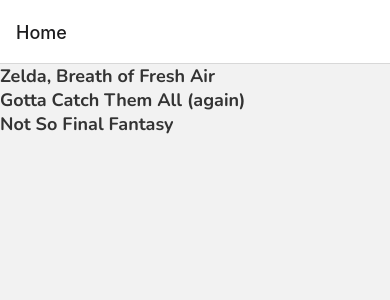
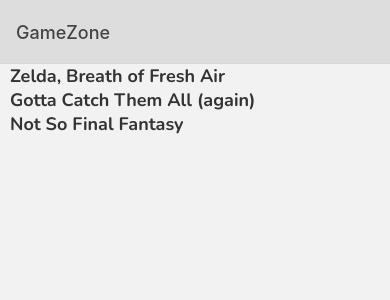
Before and after one commit to kurtreyn/gamezone, a React Native app: screen /Home in a window 390 px wide. Shown: the top 300 px of the page. Built offline with nearby package versions, Linux system fonts and the light colour scheme.

Commit message:
navigation options

```diff
--- a/routes/homeStack.js
+++ b/routes/homeStack.js
@@ -5,9 +5,20 @@
 const Stack = createStackNavigator();
 
 export default function HomeStack() {
+  const screenOptionStyle = {
+    headerStyle: {
+      backgroundColor: '#ddd',
+    },
+    headerTintColor: '#444',
+  };
+
   return (
-    <Stack.Navigator>
-      <Stack.Screen name="Home" component={Home} />
+    <Stack.Navigator screenOptions={screenOptionStyle}>
+      <Stack.Screen
+        name="Home"
+        component={Home}
+        options={{ title: 'GameZone' }}
+      />
       <Stack.Screen name="ReviewDetails" component={ReviewDetails} />
     </Stack.Navigator>
   );
--- a/styles/global.js
+++ b/styles/global.js
@@ -9,6 +9,7 @@
     fontFamily: 'nunito-bold',
     fontSize: 18,
     color: '#333',
+    marginLeft: 10,
   },
   paragraph: {
     marginVertical: 8,
```
